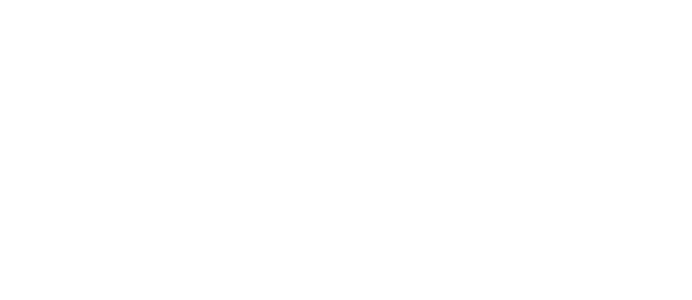
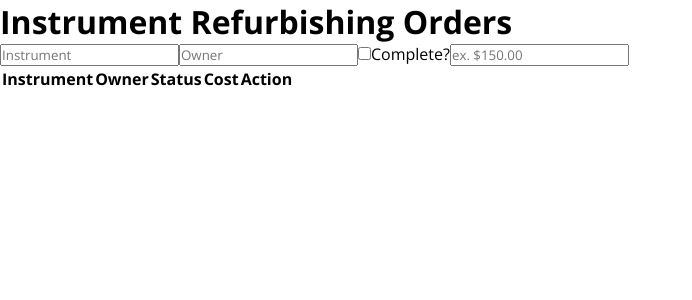
Before and after one commit to KxtR-27/CS311_Project4, a React (Vite) app in the folder frontend/: page / in a window 1280 px wide. Shown: the top 300 px of the page, without its empty margins (0-692 px from the left). Built offline with nearby package versions, Linux system fonts and the light colour scheme.

Commit message:
Write fetch code, create components

```diff
--- a/frontend/src/App.tsx
+++ b/frontend/src/App.tsx
@@ -1,7 +1,13 @@
+import InstrumentForm from "./components/InstrumentForm";
+import InstrumentTable from "./components/InstrumentTable";
 import "./App.css";
 
 const App = () => {
-	return <div className="app"></div>;
+	return <div className="app">
+		<h1>Instrument Refurbishing Orders</h1>
+		<InstrumentForm />
+		<InstrumentTable instruments={[]}/>
+	</div>;
 };
 
 export default App;
--- /dev/null
+++ b/frontend/src/components/InstrumentForm.tsx
@@ -0,0 +1,13 @@
+const InstrumentForm = () => {
+	return (
+		<form className="instrument-form" onSubmit={e => e.preventDefault()}>
+			<input type="text" name="instrument" placeholder="Instrument" required />
+			<input type="text" name="owner" placeholder="Owner" required />
+			<input type="checkbox" name="complete" />
+			<label htmlFor="complete">Complete?</label>
+			<input type="number" name="cost" placeholder="ex. $150.00" required />
+		</form>
+	);
+};
+
+export default InstrumentForm;
--- /dev/null
+++ b/frontend/src/components/InstrumentTable.tsx
@@ -0,0 +1,25 @@
+import React from "react";
+import InstrumentItem from "./TableInstrument";
+
+const InstrumentTable = ({ instruments }: { instruments: Instrument[] }) => {
+	return (
+		<table className="instrument-table">
+			<thead>
+				<tr>
+					<th>Instrument</th>
+					<th>Owner</th>
+					<th>Status</th>
+					<th>Cost</th>
+					<th>Action</th>
+				</tr>
+			</thead>
+			<tbody>
+                {instruments.map((instrument) => {
+                    return <InstrumentItem instrument={instrument}/>
+                })}
+            </tbody>
+		</table>
+	);
+};
+
+export default InstrumentTable;
--- /dev/null
+++ b/frontend/src/components/TableInstrument.tsx
@@ -0,0 +1,14 @@
+const InstrumentItem = ({ instrument }: { instrument: Instrument }) => {
+	return <tr className="instrument-item">
+		<td>{instrument.instrument}</td>
+		<td>{instrument.owner}</td>
+		<td>{instrument.complete}</td>
+		<td>{instrument.cost}</td>
+		<td className="action">
+			<button className="update">Update</button>
+			<button className="delete">Delete</button>
+		</td>
+	</tr>;
+};
+
+export default InstrumentItem;
--- a/frontend/src/index.css
+++ b/frontend/src/index.css
@@ -1,7 +1,11 @@
+@import url('https://fonts.googleapis.com/css2?family=Open+Sans:ital,wght@0,300..800;1,300..800&display=swap');
+
 * {
 	margin: 0;
 	padding: 0;
 
+	font-family: "Open Sans";
+
 	position: relative;
 	box-sizing: border-box;
 }
```
Also changed, not shown: frontend/src/fetch-module.ts (added, +52 -0 lines), frontend/src/globals.d.ts (added, +11 -0 lines), 1 other file (tests, documents, lock files or other folders).
